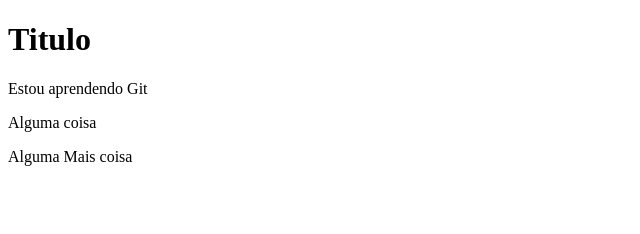
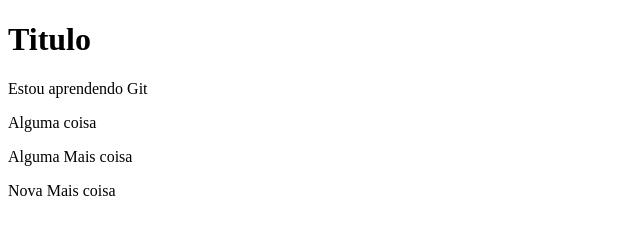
Before and after one commit to Marianielx/tutorial_git, a plain HTML site: page index.html in a window 1280 px wide. Shown: the whole page, without its empty margins (0-640 px from the left). Drawn offline with Linux system fonts and the light colour scheme.

Commit message:
Nova Demanda

```diff
--- a/index.html
+++ b/index.html
@@ -11,5 +11,6 @@
     <p>Estou aprendendo Git</p>
     <p>Alguma coisa</p>
     <p>Alguma Mais coisa</p>
+    <p>Nova Mais coisa</p>
 </body>
 </html>
```
